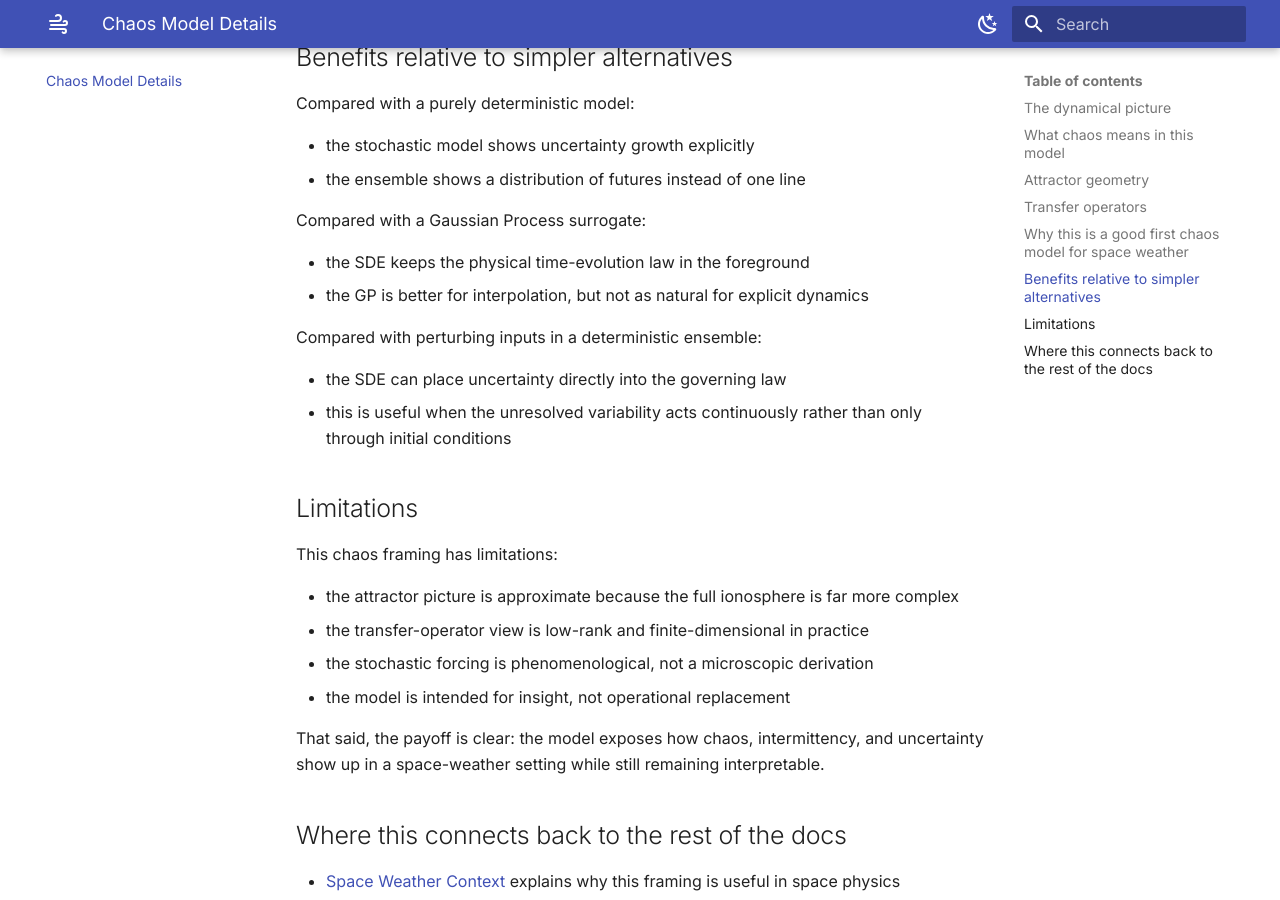
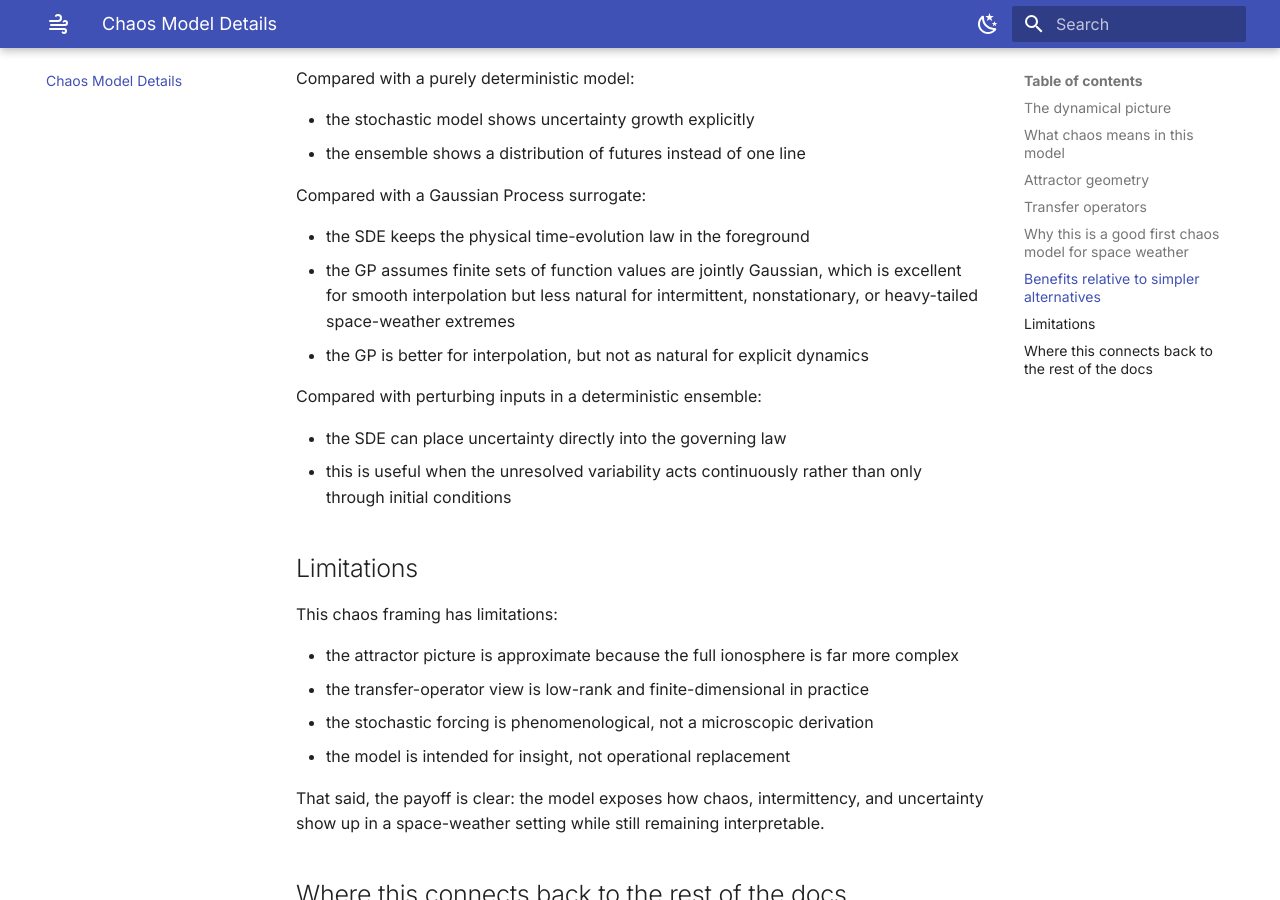
Before and after one commit to shibaji7/lorenz-sw-chaos, an MkDocs documentation site: the page built from docs/chaos_model_details.md, in a window 1280 px wide and 900 px high, scrolled down 3243 px. Built offline with MkDocs 1.6.1 and Material for MkDocs 9.7.7, drawn with Linux system fonts in a browser that asks for light colours.

```diff
--- a/docs/chaos_model_details.md
+++ b/docs/chaos_model_details.md
@@ -15,7 +15,7 @@ $$
 \frac{d\mathbf{x}}{dt} = \mathbf{f}(\mathbf{x}, t),
 $$
 
-where `\mathbf{x}` is the state of the ionospheric model and `\mathbf{f}`
+where \(\mathbf{x}\) is the state of the ionospheric model and \(\mathbf{f}\)
 contains the forcing, loss, and coupling terms.
 
 If the model is perturbed by unresolved variability, the evolution becomes a
@@ -25,8 +25,8 @@ $$
 d\mathbf{x} = \mathbf{f}(\mathbf{x}, t)\,dt + \mathbf{G}(\mathbf{x}, t)\,d\mathbf{W}_t.
 $$
 
-Here `\mathbf{G}` controls the strength and direction of the stochastic
-fluctuations, and `d\mathbf{W}_t` is a Wiener increment.
+Here \(\mathbf{G}\) controls the strength and direction of the stochastic
+fluctuations, and \(d\mathbf{W}_t\) is a Wiener increment.
 
 This is the mathematical core of the project:
 
@@ -37,7 +37,7 @@ This is the mathematical core of the project:
 ## What chaos means in this model
 
 Chaos means that the deterministic flow has sensitivity to initial conditions.
-If `\lambda_{\max} > 0`, then nearby trajectories separate roughly like
+If \(\lambda_{\max} > 0\), then nearby trajectories separate roughly like
 
 $$
 \|\delta \mathbf{x}(t)\| \sim \|\delta \mathbf{x}(0)\| e^{\lambda_{\max} t}.
@@ -81,14 +81,14 @@ in the long run while still being hard to predict in detail.
 The transfer-operator view is useful because it shifts the question from
 individual trajectories to distributions.
 
-If `\rho(x,t)` is a probability density over states, then a transfer operator
+If \(\rho(x,t)\) is a probability density over states, then a transfer operator
 propagates densities:
 
 $$
 \rho_{t+\Delta t} = \mathcal{P}^{\Delta t}\rho_t.
 $$
 
-If `g(x,t)` is an observable, the Koopman operator propagates observables:
+If \(g(x,t)\) is an observable, the Koopman operator propagates observables:
 
 $$
 g_{t+\Delta t} = \mathcal{K}^{\Delta t} g_t.
@@ -142,6 +142,9 @@ Compared with a purely deterministic model:
 Compared with a Gaussian Process surrogate:
 
 - the SDE keeps the physical time-evolution law in the foreground
+- the GP assumes finite sets of function values are jointly Gaussian, which is
+  excellent for smooth interpolation but less natural for intermittent,
+  nonstationary, or heavy-tailed space-weather extremes
 - the GP is better for interpolation, but not as natural for explicit dynamics
 
 Compared with perturbing inputs in a deterministic ensemble:
```
Also changed, not shown: docs/space_weather_context.md (+10 -3 lines).
